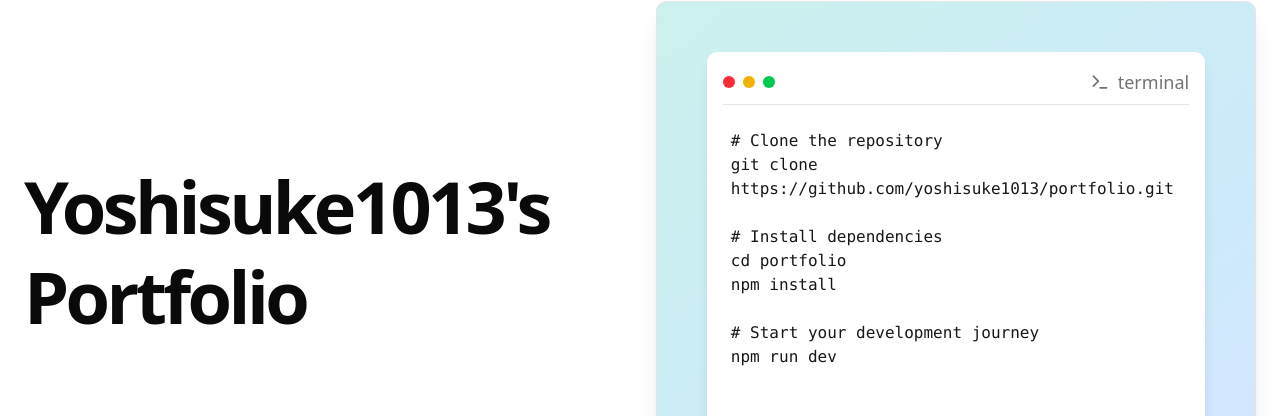
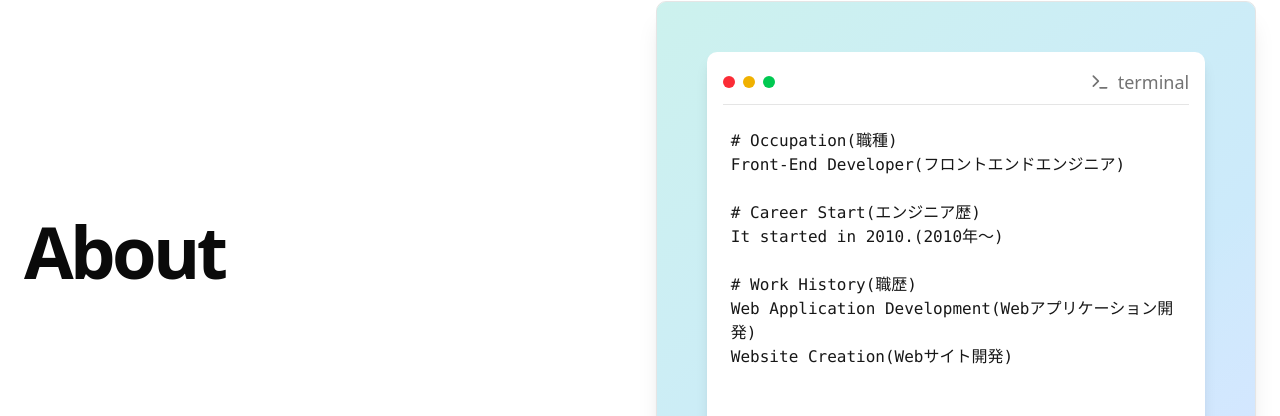
Before and after one commit to yoshisuke1013/portfolio, a Next.js app: page / in a window 1280 px wide. Shown: the part 229-645 px from the top of the page. Built offline with nearby package versions, Linux system fonts and the light colour scheme.

Commit message:
About実装

```diff
--- a/src/app/(pages)/(root)/_components/top.tsx
+++ b/src/app/(pages)/(root)/_components/about.tsx
@@ -1,19 +1,18 @@
 import { Terminal } from "lucide-react";
-import { siteMetadata } from "@/constants/site-metadata";
 
-export default function Top() {
+export default function About() {
   return (
     <section
-      id="top"
+      id="about"
       className="w-full h-screen flex items-center justify-center"
     >
       <div className="container px-4 md:px-6">
         <div className="grid gap-6 lg:grid-cols-[1fr_400px] lg:gap-12 xl:grid-cols-[1fr_600px]">
           <div className="flex flex-col justify-center space-y-8">
             <div className="space-y-6">
-              <h1 className="text-4xl leading-tight font-bold tracking-tighter sm:text-5xl md:text-6xl lg:text-7xl ">
-                {siteMetadata.SITE_NAME}
-              </h1>
+              <h2 className="text-4xl leading-tight font-bold tracking-tighter sm:text-5xl md:text-6xl lg:text-7xl ">
+                About
+              </h2>
             </div>
           </div>
           <div className="flex items-center justify-center">
@@ -36,15 +35,16 @@ export default function Top() {
                     </div>
                     <div className="flex-1 overflow-hidden font-mono text- p-2">
                       <pre className="text-primary py-4">
-                        <code className="whitespace-pre-wrap">{`# Clone the repository
-git clone ${siteMetadata.SITE_REPOSITORY}
+                        <code className="whitespace-pre-wrap">{`# Occupation(職種)
+Front-End Developer(フロントエンドエンジニア)
 
-# Install dependencies
-cd portfolio
-npm install
+# Career Start(エンジニア歴)
+It started in 2010.(2010年〜)
 
-# Start your development journey
-npm run dev`}</code>
+# Work History(職歴)
+Web Application Development(Webアプリケーション開発)
+Website Creation(Webサイト開発)
+`}</code>
                       </pre>
                     </div>
                   </div>
--- a/src/components/header.tsx
+++ b/src/components/header.tsx
@@ -16,7 +16,7 @@ export default function Header() {
             </h1>
           </Link>
         </div>
-        <div className="flex items-center gap-4">
+        <div className="hidden md:flex items-center gap-4">
           <Button asChild variant="link" size="lg" className="flex text-lg">
             <Link href="#top">Top</Link>
           </Button>
```
